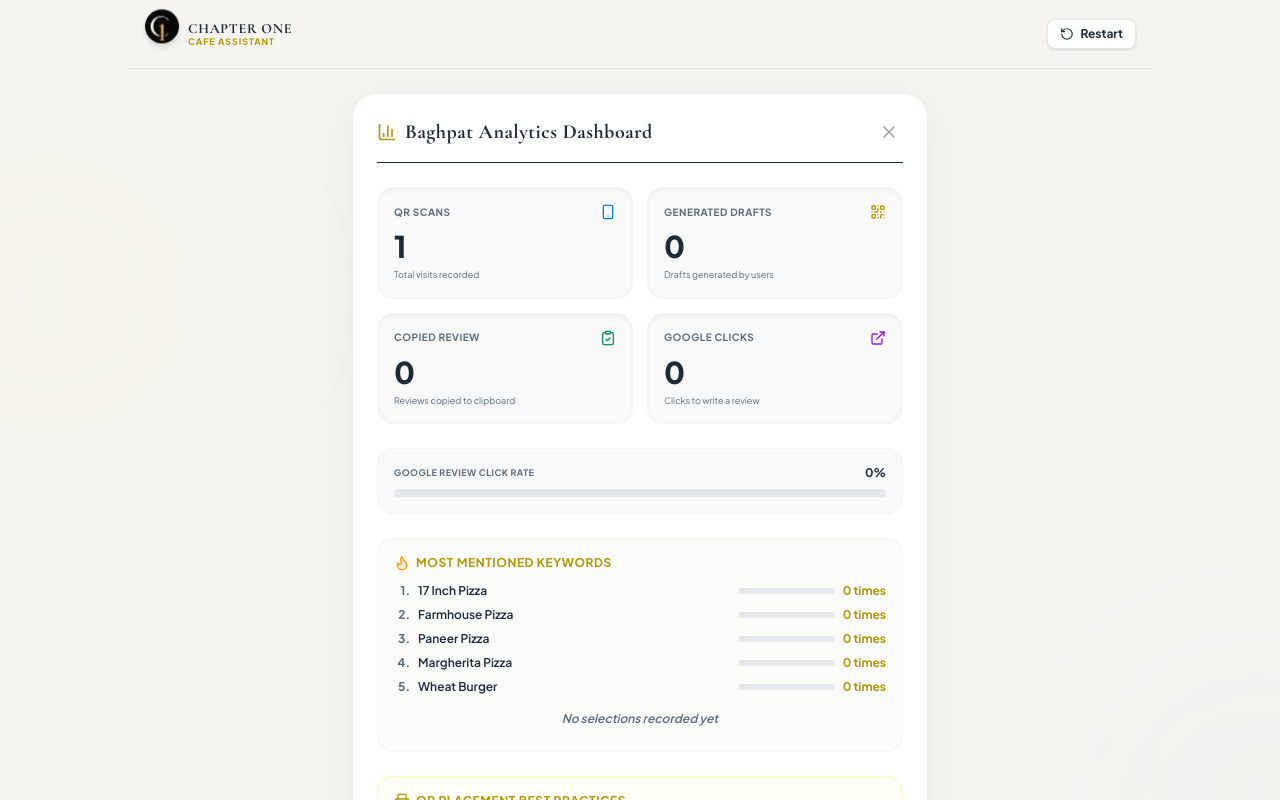
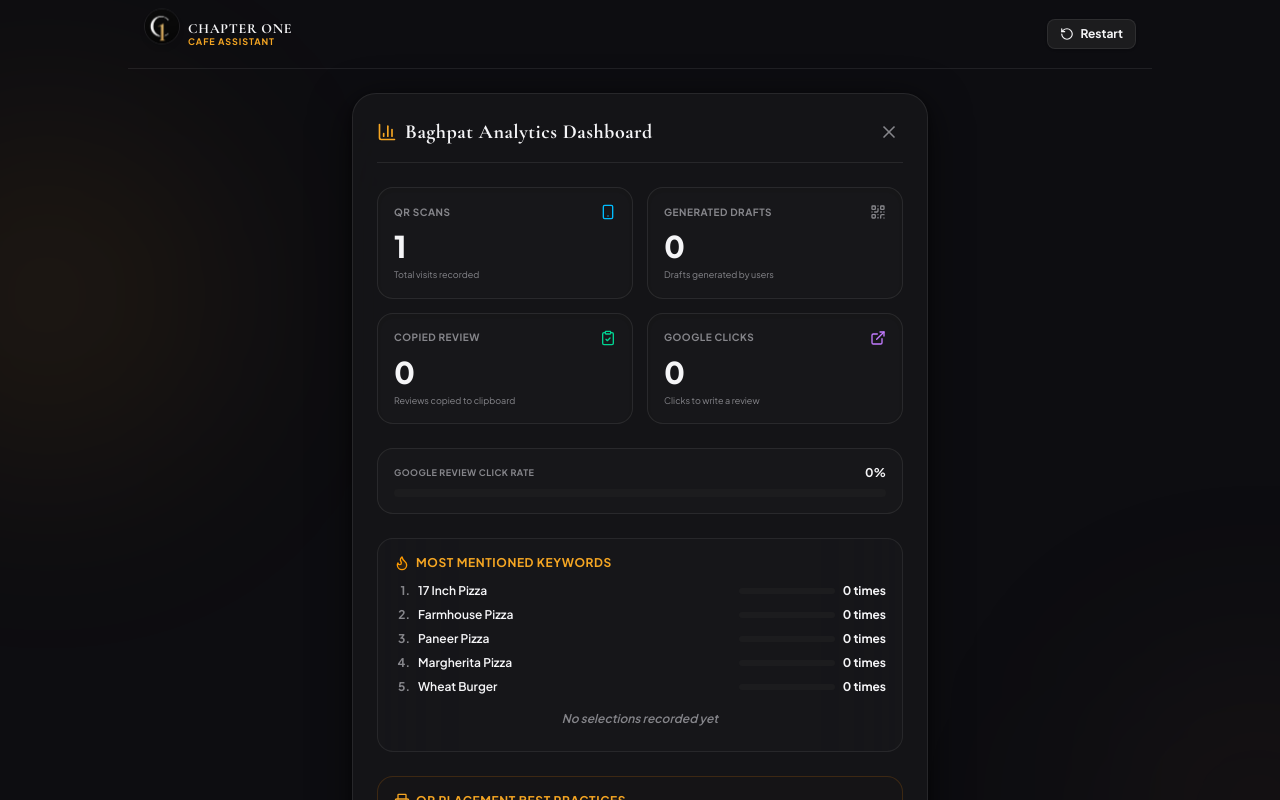
Before and after one commit to Scientist-Py/review-system, a React (Vite) app: page / in a window 1280 px wide. Both pictures are taken after a click on the button "OWNER DASHBOARD". Shown: the top 800 px of the page. Built offline with nearby package versions, Linux system fonts and the light colour scheme; no server answers.

Commit message:
style: implement Obsidian Slate & Warm Espresso theme with frosted glassmorphism

```diff
--- a/src/App.jsx
+++ b/src/App.jsx
@@ -259,8 +259,8 @@ export default function App() {
     <div className="relative min-h-screen flex flex-col justify-between overflow-x-hidden pb-12 select-none bg-luxury-black">
 
       {/* Decorative premium soft glowing orbs */}
-      <div className="absolute top-[10%] left-[-10%] w-[350px] h-[350px] bg-gold-400/3 rounded-full blur-[100px] pointer-events-none" />
-      <div className="absolute bottom-[20%] right-[-10%] w-[300px] h-[300px] bg-slate-400/3 rounded-full blur-[90px] pointer-events-none" />
+      <div className="absolute top-[10%] left-[-10%] w-[350px] h-[350px] bg-gold-400/8 rounded-full blur-[110px] pointer-events-none" />
+      <div className="absolute bottom-[20%] right-[-10%] w-[300px] h-[300px] bg-luxury-dark/12 rounded-full blur-[100px] pointer-events-none" />
 
       {/* Top Navbar */}
       <header className="w-full max-w-5xl mx-auto px-4 py-4 flex items-center justify-between border-b border-luxury-border relative z-10">
@@ -276,7 +276,7 @@ export default function App() {
         {(currentPage !== 'landing' || showDashboard) && (
           <button
             onClick={handleReset}
-            className="flex items-center gap-1.5 py-1.5 px-3 rounded-lg border border-gray-200 bg-white text-xs text-luxury-textLight hover:bg-gray-50 active:scale-95 transition-all cursor-pointer font-bold shadow-sm"
+            className="flex items-center gap-1.5 py-1.5 px-3 rounded-lg border border-luxury-border bg-[#1C1C1E] text-xs text-luxury-textLight hover:bg-[#2C2C2E] active:scale-95 transition-all cursor-pointer font-bold shadow-sm"
           >
             <RotateCcw className="w-3.5 h-3.5" />
             <span>Restart</span>
--- a/src/components/Dashboard.jsx
+++ b/src/components/Dashboard.jsx
@@ -17,10 +17,10 @@ export default function Dashboard({ onClose }) {
   };
 
   return (
-    <div className="w-full max-w-xl mx-auto p-6 rounded-3xl border border-luxury-border bg-white shadow-gold-glow-lg text-luxury-textLight animate-slide-up space-y-6">
+    <div className="w-full max-w-xl mx-auto p-6 rounded-3xl border border-luxury-border bg-luxury-card backdrop-blur-3xl shadow-gold-glow-lg text-luxury-textLight animate-slide-up space-y-6">
 
       {/* Dashboard Header */}
-      <div className="flex items-center justify-between pb-4 border-b border-gray-150">
+      <div className="flex items-center justify-between pb-4 border-b border-luxury-border">
         <div className="flex items-center gap-2">
           <BarChart3 className="w-5 h-5 text-gold-600" />
           <h2 className="font-serif text-xl font-bold tracking-wide text-luxury-textLight">
@@ -29,7 +29,7 @@ export default function Dashboard({ onClose }) {
         </div>
         <button
           onClick={onClose}
-          className="p-1 rounded-lg text-gray-400 hover:text-luxury-textLight hover:bg-gray-100 transition-all cursor-pointer"
+          className="p-1 rounded-lg text-luxury-textMuted hover:text-luxury-textLight hover:bg-white/5 transition-all cursor-pointer"
           aria-label="Close Dashboard"
         >
           <X className="w-5 h-5" />
@@ -39,40 +39,40 @@ export default function Dashboard({ onClose }) {
       {/* Grid of Key Stats */}
       <div className="grid grid-cols-2 gap-3.5">
         {/* Scans */}
-        <div className="p-4 rounded-2xl border border-gray-100 bg-[#F2F1EF]/40 shadow-inner flex flex-col justify-between">
+        <div className="p-4 rounded-2xl border border-luxury-border bg-[#1C1C1E]/50 shadow-inner flex flex-col justify-between">
           <div className="flex items-center justify-between text-luxury-textMuted font-bold">
             <span className="text-[10px] uppercase tracking-wider">QR Scans</span>
-            <Smartphone className="w-4 h-4 text-sky-600" />
+            <Smartphone className="w-4 h-4 text-sky-400" />
           </div>
           <p className="text-3xl font-sans font-extrabold text-luxury-textLight mt-2">{stats.qrScans}</p>
           <span className="text-[9px] text-luxury-textMuted mt-1">Total visits recorded</span>
         </div>
 
         {/* Generated */}
-        <div className="p-4 rounded-2xl border border-gray-100 bg-[#F2F1EF]/40 shadow-inner flex flex-col justify-between">
+        <div className="p-4 rounded-2xl border border-luxury-border bg-[#1C1C1E]/50 shadow-inner flex flex-col justify-between">
           <div className="flex items-center justify-between text-luxury-textMuted font-bold">
             <span className="text-[10px] uppercase tracking-wider">Generated Drafts</span>
-            <QrCode className="w-4 h-4 text-gold-600" />
+            <QrCode className="w-4 h-4 text-gold-450" />
           </div>
           <p className="text-3xl font-sans font-extrabold text-luxury-textLight mt-2">{stats.reviewsGenerated}</p>
           <span className="text-[9px] text-luxury-textMuted mt-1">Drafts generated by users</span>
         </div>
 
         {/* Copied */}
-        <div className="p-4 rounded-2xl border border-gray-100 bg-[#F2F1EF]/40 shadow-inner flex flex-col justify-between">
+        <div className="p-4 rounded-2xl border border-luxury-border bg-[#1C1C1E]/50 shadow-inner flex flex-col justify-between">
           <div className="flex items-center justify-between text-luxury-textMuted font-bold">
             <span className="text-[10px] uppercase tracking-wider">Copied Review</span>
-            <ClipboardCheck className="w-4 h-4 text-emerald-600" />
+            <ClipboardCheck className="w-4 h-4 text-emerald-400" />
           </div>
           <p className="text-3xl font-sans font-extrabold text-luxury-textLight mt-2">{stats.copyClicks}</p>
           <span className="text-[9px] text-luxury-textMuted mt-1">Reviews copied to clipboard</span>
         </div>
 
         {/* Redirect Clicks */}
-        <div className="p-4 rounded-2xl border border-gray-100 bg-[#F2F1EF]/40 shadow-inner flex flex-col justify-between">
+        <div className="p-4 rounded-2xl border border-luxury-border bg-[#1C1C1E]/50 shadow-inner flex flex-col justify-between">
           <div className="flex items-center justify-between text-luxury-textMuted font-bold">
             <span className="text-[10px] uppercase tracking-wider">Google Clicks</span>
-            <ExternalLink className="w-4 h-4 text-purple-600" />
+            <ExternalLink className="w-4 h-4 text-purple-400" />
           </div>
           <p className="text-3xl font-sans font-extrabold text-luxury-textLight mt-2">{stats.googleClicks}</p>
           <span className="text-[9px] text-luxury-textMuted mt-1">Clicks to write a review</span>
@@ -80,14 +80,14 @@ export default function Dashboard({ onClose }) {
       </div>
 
       {/* Conversion Rate Meter */}
-      <div className="p-4 rounded-2xl border border-gray-100 bg-[#F2F1EF]/40 space-y-2">
+      <div className="p-4 rounded-2xl border border-luxury-border bg-[#1C1C1E]/50 space-y-2">
         <div className="flex justify-between items-center text-xs font-sans font-bold">
           <span className="text-luxury-textMuted uppercase tracking-wider text-[9px]">Google Review Click Rate</span>
-          <span className="text-gold-650">
+          <span className="text-gold-450">
             {stats.qrScans > 0 ? Math.round((stats.googleClicks / stats.qrScans) * 100) : 0}%
           </span>
         </div>
-        <div className="w-full bg-gray-200 h-2 rounded-full overflow-hidden">
+        <div className="w-full bg-[#1C1C1E] h-2 rounded-full overflow-hidden">
           <div
             className="bg-gold-500 h-full rounded-full transition-all duration-500"
             style={{ width: `${stats.qrScans > 0 ? Math.min(100, Math.round((stats.googleClicks / stats.qrScans) * 100)) : 0}%` }}
@@ -96,7 +96,7 @@ export default function Dashboard({ onClose }) {
       </div>
 
       {/* Popular Checklist Keywords (Most Mentioned) */}
-      <div className="p-4 rounded-2xl border border-gray-100 bg-[#F2F1EF]/30 space-y-3">
+      <div className="p-4 rounded-2xl border border-luxury-border bg-[#1C1C1E]/30 space-y-3">
         <h3 className="text-xs uppercase font-bold tracking-wider text-gold-600 flex items-center gap-1.5">
           <Flame className="w-4 h-4 text-amber-500 fill-amber-500/10" />
           Most Mentioned Keywords
@@ -109,13 +109,13 @@ export default function Dashboard({ onClose }) {
                 <span className="text-luxury-textLight">{dish.name}</span>
               </div>
               <div className="flex items-center gap-2">
-                <div className="w-24 bg-gray-200 h-1.5 rounded-full overflow-hidden hidden sm:block">
+                <div className="w-24 bg-[#1C1C1E] h-1.5 rounded-full overflow-hidden hidden sm:block">
                   <div
-                    className="bg-gold-450 h-full rounded-full"
+                    className="bg-gold-400 h-full rounded-full"
                     style={{ width: `${stats.reviewsGenerated > 0 ? (dish.count / stats.reviewsGenerated) * 100 : 0}%` }}
                   />
                 </div>
-                <span className="font-bold text-gold-600">{dish.count} times</span>
+                <span className="font-bold text-gold-450">{dish.count} times</span>
               </div>
             </div>
           ))}
@@ -126,14 +126,14 @@ export default function Dashboard({ onClose }) {
       </div>
 
       {/* QR Code Table Placement Section */}
-      <div className="p-4 rounded-2xl border border-gold-200/50 bg-gold-50/50 space-y-3">
+      <div className="p-4 rounded-2xl border border-gold-500/20 bg-gold-50/10 space-y-3">
         <h3 className="text-xs uppercase font-bold tracking-wider text-gold-600 flex items-center gap-1.5">
           <Printer className="w-4 h-4 text-gold-600" />
           QR Placement Best Practices
         </h3>
         <div className="text-xs text-luxury-textLight font-sans leading-relaxed space-y-2 font-semibold">
           <p>
-            Placing QR codes contextually across the cafe increases the review collection rate by up to <span className="text-luxury-dark font-extrabold">300%</span>:
+            Placing QR codes contextually across the cafe increases the review collection rate by up to <span className="text-gold-400 font-extrabold">300%</span>:
           </p>
           <ul className="list-disc list-inside space-y-1 text-luxury-textMuted pl-1">
             <li><span className="text-luxury-textLight font-bold">Dining Tables</span>: Under a mini-acrylic stand with "Loved your food? Scan to share".</li>
--- a/src/index.css
+++ b/src/index.css
@@ -1,31 +1,32 @@
 @import "tailwindcss";
 
 @theme {
-  --color-gold-50: #FFFDF0;
-  --color-gold-100: #FFFAC2;
-  --color-gold-200: #FFF48F;
-  --color-gold-300: #FFE75C;
-  --color-gold-400: #FFD700;
-  --color-gold-500: #E6C200;
-  --color-gold-600: #B39700;
-  --color-gold-700: #806C00;
-  --color-gold-800: #4D4100;
-  --color-gold-900: #1A1600;
+  --color-gold-50: rgba(245, 166, 35, 0.06);
+  --color-gold-100: rgba(245, 166, 35, 0.12);
+  --color-gold-200: rgba(245, 166, 35, 0.25);
+  --color-gold-300: #F5A623;
+  --color-gold-400: #F5A623;       /* Amber Gold */
+  --color-gold-500: #D97706;       /* Dark Amber Gold */
+  --color-gold-600: #F5A623;
+  --color-gold-700: #D97706;
+  --color-gold-800: #B45309;
+  --color-gold-900: #78350F;
 
-  --color-luxury-black: #F5F4F1;      /* Light Warm Cream-Grey Background */
-  --color-luxury-dark: #121212;       /* Matte Black Primary/Selected Buttons */
-  --color-luxury-card: #FFFFFF;       /* Pure White Card panels */
-  --color-luxury-glass: rgba(255, 255, 255, 0.92);
-  --color-luxury-border: rgba(18, 18, 18, 0.07);
-  --color-luxury-borderHover: rgba(18, 18, 18, 0.15);
-  --color-luxury-textMuted: #5A6B7C;  /* Slate Muted Text */
-  --color-luxury-textLight: #1C2A39;  /* Deep Charcoal Header Text */
+  --color-luxury-black: #0D0D11;      /* Obsidian Slate Background */
+  --color-luxury-dark: #5C3D2E;       /* Warm Espresso Accent */
+  --color-luxury-darkHover: #7A523A;  /* Warm Espresso Hover */
+  --color-luxury-card: rgba(28, 28, 30, 0.55); /* Obsidian Slate Light + Glassmorphism */
+  --color-luxury-glass: rgba(13, 13, 17, 0.95);
+  --color-luxury-border: rgba(255, 255, 255, 0.08); /* Frosted thin border */
+  --color-luxury-borderHover: rgba(255, 255, 255, 0.16);
+  --color-luxury-textMuted: #86868B;  /* Apple Neutrals Gray */
+  --color-luxury-textLight: #F5F5F7;  /* Apple Neutrals Silver */
 
   --font-serif: 'Cormorant Garamond', Georgia, serif;
   --font-sans: 'Plus Jakarta Sans', 'Inter', sans-serif;
 
-  --shadow-gold-glow: 0 8px 30px rgba(18, 18, 18, 0.03), 0 1px 3px rgba(18, 18, 18, 0.01);
-  --shadow-gold-glow-lg: 0 10px 40px rgba(18, 18, 18, 0.05), 0 2px 8px rgba(18, 18, 18, 0.02);
+  --shadow-gold-glow: 0 8px 30px rgba(0, 0, 0, 0.5), 0 1px 3px rgba(0, 0, 0, 0.3);
+  --shadow-gold-glow-lg: 0 10px 40px rgba(0, 0, 0, 0.6), 0 2px 8px rgba(0, 0, 0, 0.4);
 
   --animate-fade-in: fadeIn 0.5s ease-out forwards;
   --animate-slide-up: slideUp 0.6s cubic-bezier(0.16, 1, 0.3, 1) forwards;
@@ -59,11 +60,11 @@
 }
 
 body {
-  background-color: #F5F4F1;
+  background-color: #0D0D11;
   background-image:
-    radial-gradient(at 0% 0%, rgba(197, 168, 128, 0.03) 0px, transparent 50%),
-    radial-gradient(at 100% 100%, rgba(18, 18, 18, 0.02) 0px, transparent 50%);
-  color: #1C2A39;
+    radial-gradient(at 0% 0%, rgba(92, 61, 46, 0.15) 0px, transparent 50%),
+    radial-gradient(at 100% 100%, rgba(245, 166, 35, 0.08) 0px, transparent 50%);
+  color: #F5F5F7;
   font-family: 'Plus Jakarta Sans', 'Inter', sans-serif;
   min-height: 100vh;
   overflow-x: hidden;
@@ -76,15 +77,15 @@ body {
 }
 
 ::-webkit-scrollbar-track {
-  background: rgba(18, 18, 18, 0.01);
+  background: rgba(255, 255, 255, 0.01);
   border-radius: 10px;
 }
 
 ::-webkit-scrollbar-thumb {
-  background: rgba(18, 18, 18, 0.12);
+  background: rgba(255, 255, 255, 0.08);
   border-radius: 10px;
 }
 
 ::-webkit-scrollbar-thumb:hover {
-  background: rgba(18, 18, 18, 0.25);
+  background: rgba(255, 255, 255, 0.16);
 }
```
Also changed, not shown: src/components/GeneratedReview.jsx (+8 -8 lines), src/components/LandingSection.jsx (+5 -5 lines), src/components/ReviewForm.jsx (+7 -7 lines), src/components/SuccessPopup.jsx (+16 -16 lines), src/components/Toast.jsx (+10 -10 lines).
